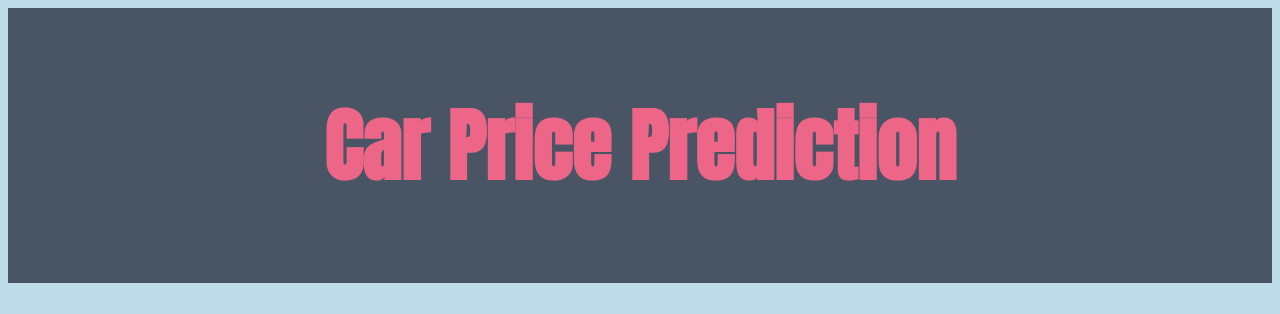
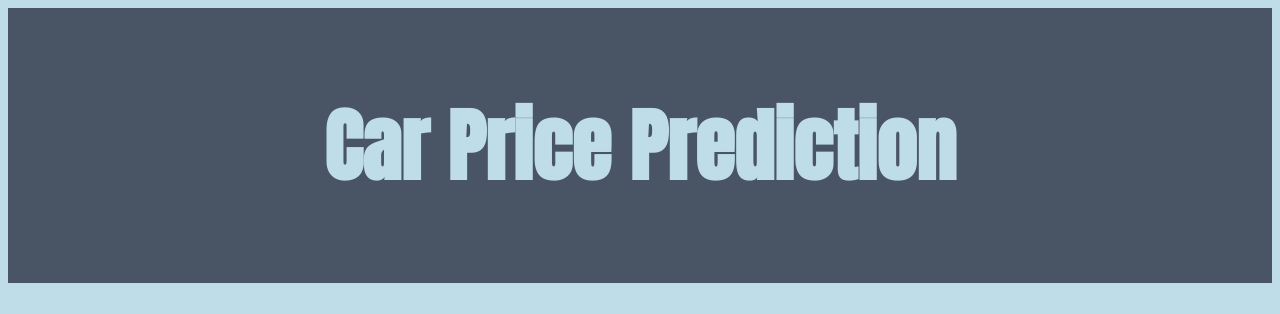
Before and after one commit to OfficialNMN/Car-Price-Prediction, a Flask app: page / in a window 1280 px wide. Shown: the top 314 px of the page. Run offline with Flask 2, Linux system fonts and the light colour scheme; parts of the project's set-up code (start-up, migrations or seed data) failed here and were passed over.

Commit message:
Update style.css

```diff
--- a/static/style.css
+++ b/static/style.css
@@ -7,7 +7,7 @@ body {
 .top-header {
   background-color: #495464;
   font-family: "Anton", sans-serif;
-  color: #ed6688;
+  color: #bfdce9;
   font-size: 2.5rem;
   padding-top: 1.5rem;
   padding-bottom: 1.5rem;
```
